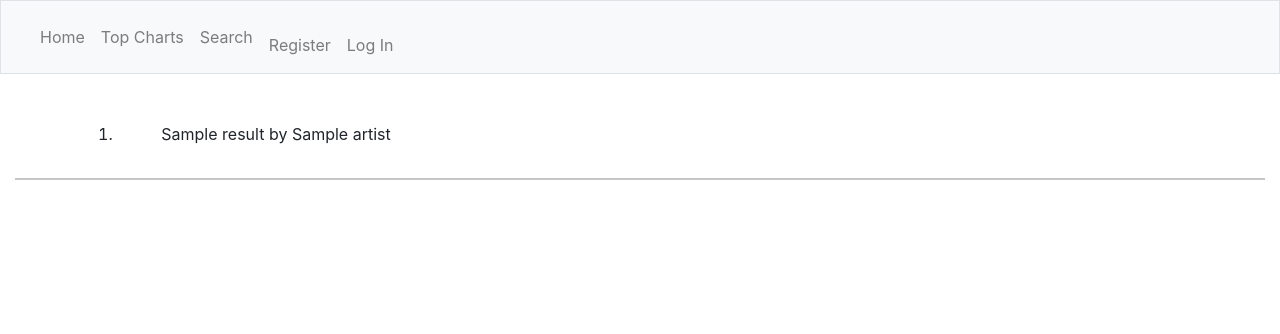
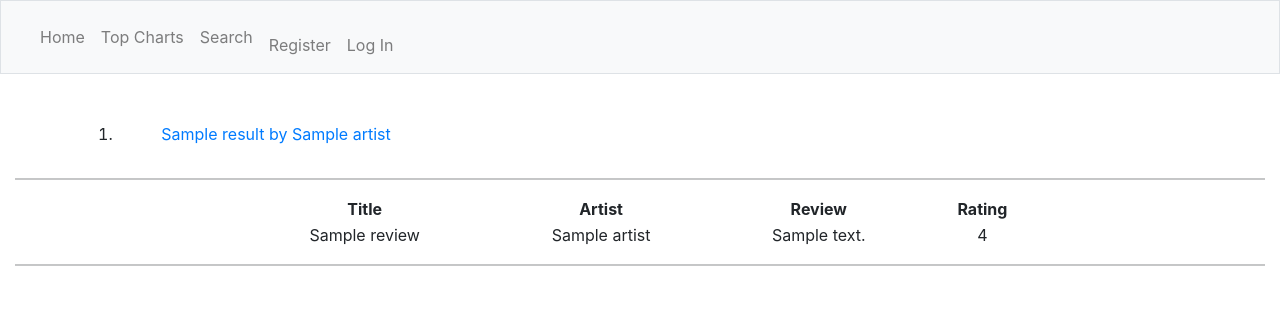
Before and after one commit to ethanckelly/-cs50final, a Flask app: template templates/results.html in a window 1280 px wide. Shown: the top 334 px of the page. Run offline with Flask 2, Linux system fonts and the light colour scheme; the template is opened without the code that fills it: most values are stand-ins (such as "Sample title", 1, 10 or a date in 2020); some libraries are stand-ins or nearby versions.

Commit message:
Update results.html

```diff
--- a/templates/results.html
+++ b/templates/results.html
@@ -10,11 +10,41 @@ Find an Album
         <div class="col-md-4">
             <ol>
                 {% for result in results %}
-                <li>{{ result.title }} by {{ result.artist }}</li>
+                <li>
+
+                    <a href="/album?title={{ result.title }}&artist={{ result.artist }}&cover={{ result.project_art }}">{{
+                        result.title }} by {{ result.artist }}</a>
+                </li>
+                <script>
+                    console.log("hello")
+                    console.log(result)
+                </script>
                 {% endfor %}
             </ol>
         </div>
     </div>
 </div>
 <hr>
+<table style="width:800px" align="center">
+    <thead>
+        <tr>
+            <th>Title</th>
+            <th>Artist</th>
+            <th>Review</th>
+            <th>Rating</th>
+        </tr>
+    </thead>
+    <tbody>
+        {% for review in reviews %}
+        <tr>
+            <td>{{ review.title }}</td>
+            <td>{{ review.artist }}</td>
+            <td>{{ review.review }}</td>
+            <td>{{ review.rating }}</td>
+        </tr>
+        {% endfor %}
+    </tbody>
+</table>
+
+<hr>
 {% endblock %}
```
